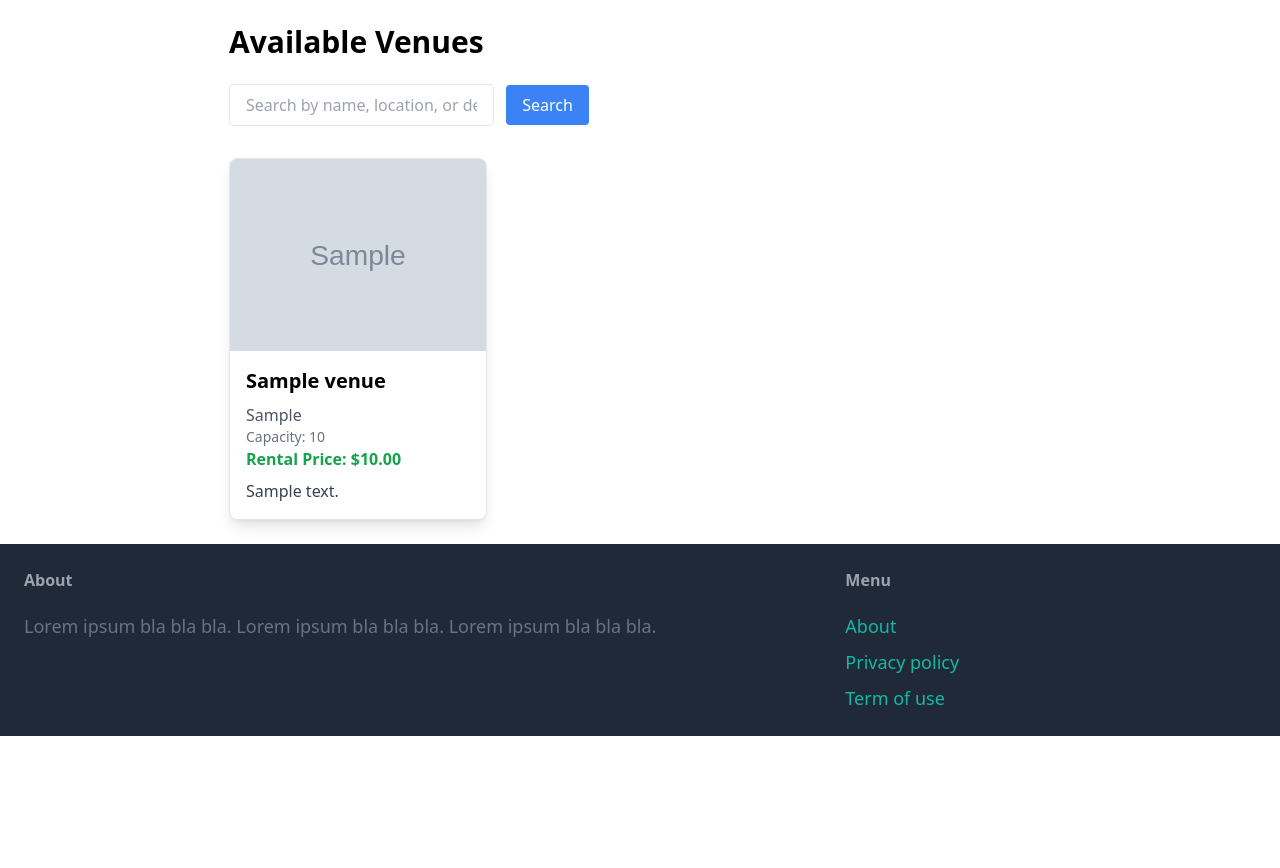
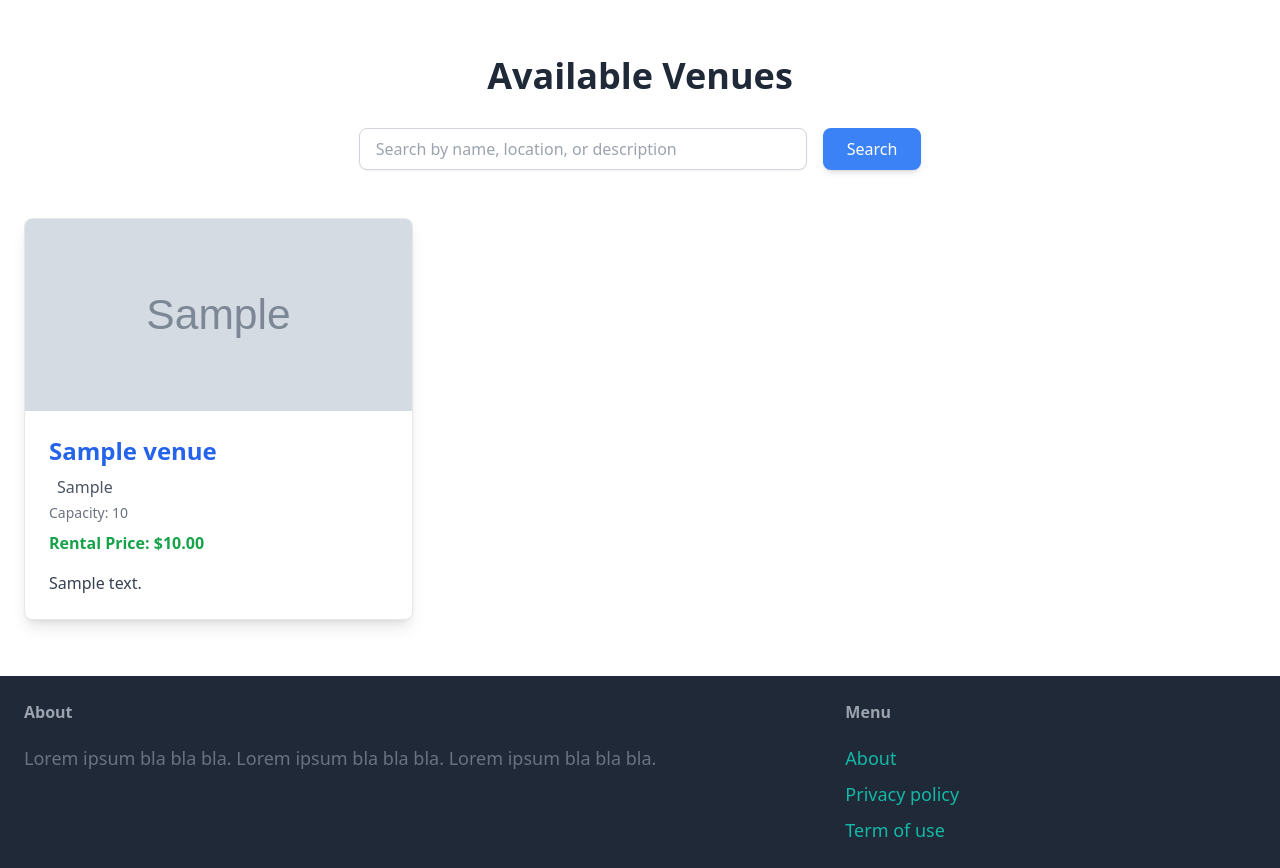
Before and after one commit to Brvke/Yet-Hubs, a Django app: page /venue_list/ in a window 1280 px wide. Shown: the part 77-945 px from the top of the page. Before the commit the page ends 813 px from the top, so only its background shows below. Run offline with Django 5.2, Linux system fonts and the light colour scheme; tables that the repository leaves empty hold one stand-in row (values such as "Sample post"); grey boxes marked "Sample" are stand-in pictures; some libraries are stand-ins or nearby versions.

Commit message:
edit login views and edited venue_list template

```diff
--- a/yet_hub/yet/templates/yet/venue_list.html
+++ b/yet_hub/yet/templates/yet/venue_list.html
@@ -3,21 +3,21 @@
 {% block title %}Browse venues{% endblock %}
 
 {% block content %}
-<div>
+<div class="container mx-auto py-8">
 
-    <h1 class="text-3xl font-semibold mb-6">Available Venues</h1>
+    <h1 class="text-4xl font-bold text-gray-800 mb-8 text-center">Available Venues</h1>
 
     <!-- Search Form -->
-    <form method="get" action="{% url 'yet:venue_list' %}" class="mb-8">
+    <form method="get" action="{% url 'yet:venue_list' %}" class="mb-12 flex justify-center">
         <input type="text" name="q" placeholder="Search by name, location, or description"
-            class="border rounded px-4 py-2">
-        <button type="submit" class="bg-blue-500 text-white rounded px-4 py-2 ml-2">Search</button>
+            class="border border-gray-300 rounded-lg px-4 py-2 w-full max-w-md shadow-sm focus:outline-none focus:ring-2 focus:ring-blue-500" required>
+        <button type="submit" class="bg-blue-500 text-white rounded-lg px-6 py-2 ml-4 shadow-md hover:bg-blue-600 transition duration-300">Search</button>
     </form>
 
     <!-- Venue Grid -->
-    <div class="grid grid-cols-1 md:grid-cols-2 lg:grid-cols-3 gap-6">
+    <div class="grid grid-cols-1 md:grid-cols-2 lg:grid-cols-3 gap-8">
         {% for venue in venues %}
-        <div class="border rounded-lg overflow-hidden shadow-lg bg-white">
+        <div class="border border-gray-200 rounded-lg overflow-hidden shadow-lg bg-white transform transition duration-300 hover:scale-105">
             <!-- Venue Image -->
             {% if venue.image %}
             <img src="{{ venue.image.url }}" alt="{{ venue.name }}" class="w-full h-48 object-cover">
@@ -28,18 +28,18 @@
             {% endif %}
 
             <!-- Venue Details -->
-            <div class="p-4">
-                <h2 class="text-xl font-bold mb-2">
-                    <a href="{% url 'yet:venue_detail' venue.id %}" class="hover:underline">{{ venue.name }}</a>
+            <div class="p-6">
+                <h2 class="text-2xl font-semibold mb-2 text-gray-800">
+                    <a href="{% url 'yet:venue_detail' venue.id %}" class="hover:underline text-blue-600">{{ venue.name }}</a>
                 </h2>
-                <p class="text-gray-600">{{ venue.location }}</p>
-                <p class="text-gray-500 text-sm">Capacity: {{ venue.capacity }}</p>
-                <p class="text-green-600 font-semibold">Rental Price: ${{ venue.rental_price }}</p>
-                <p class="text-gray-700 mt-2">{{ venue.description|truncatewords:20 }}</p>
+                <p class="text-gray-600 mb-1"><i class="fas fa-map-marker-alt mr-2"></i>{{ venue.location }}</p>
+                <p class="text-gray-500 text-sm mb-2">Capacity: {{ venue.capacity }}</p>
+                <p class="text-green-600 font-bold mb-4">Rental Price: ${{ venue.rental_price }}</p>
+                <p class="text-gray-700">{{ venue.description|truncatewords:20 }}</p>
             </div>
         </div>
         {% empty %}
-        <p>No venues available.</p>
+        <p class="text-center text-gray-600 col-span-3">No venues available.</p>
         {% endfor %}
     </div>
 </div>
--- a/yet_hub/yet/views.py
+++ b/yet_hub/yet/views.py
@@ -209,7 +209,7 @@ def signup(request):
             messages.success(request, 'Account created successfully! Please log in.')
 
             # Redirect to the login page after signup
-            return redirect('yet:login')  # Ensure 'yet:login' is the correct name for your login URL
+            return redirect('yet:index')  # Ensure 'yet:login' is the correct name for your login URL
     else:
         form = SignupForm()
 
```
